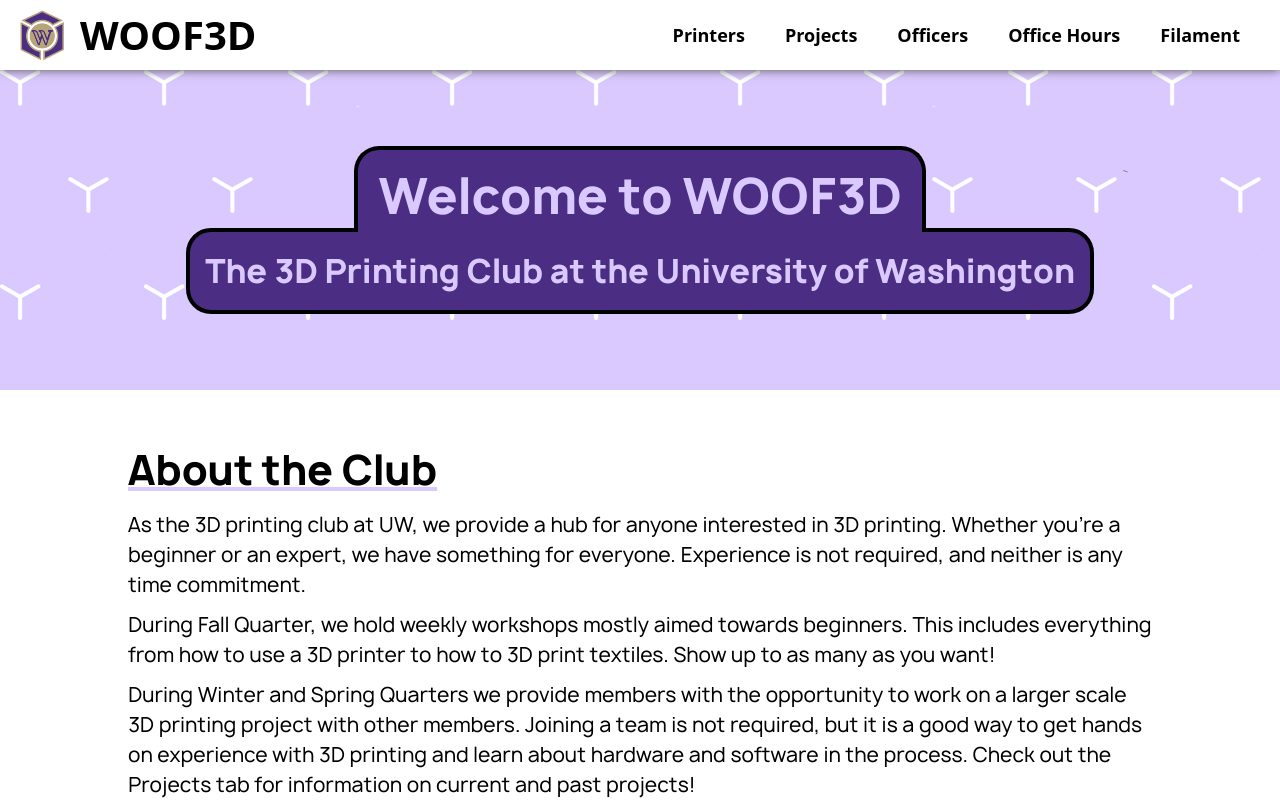
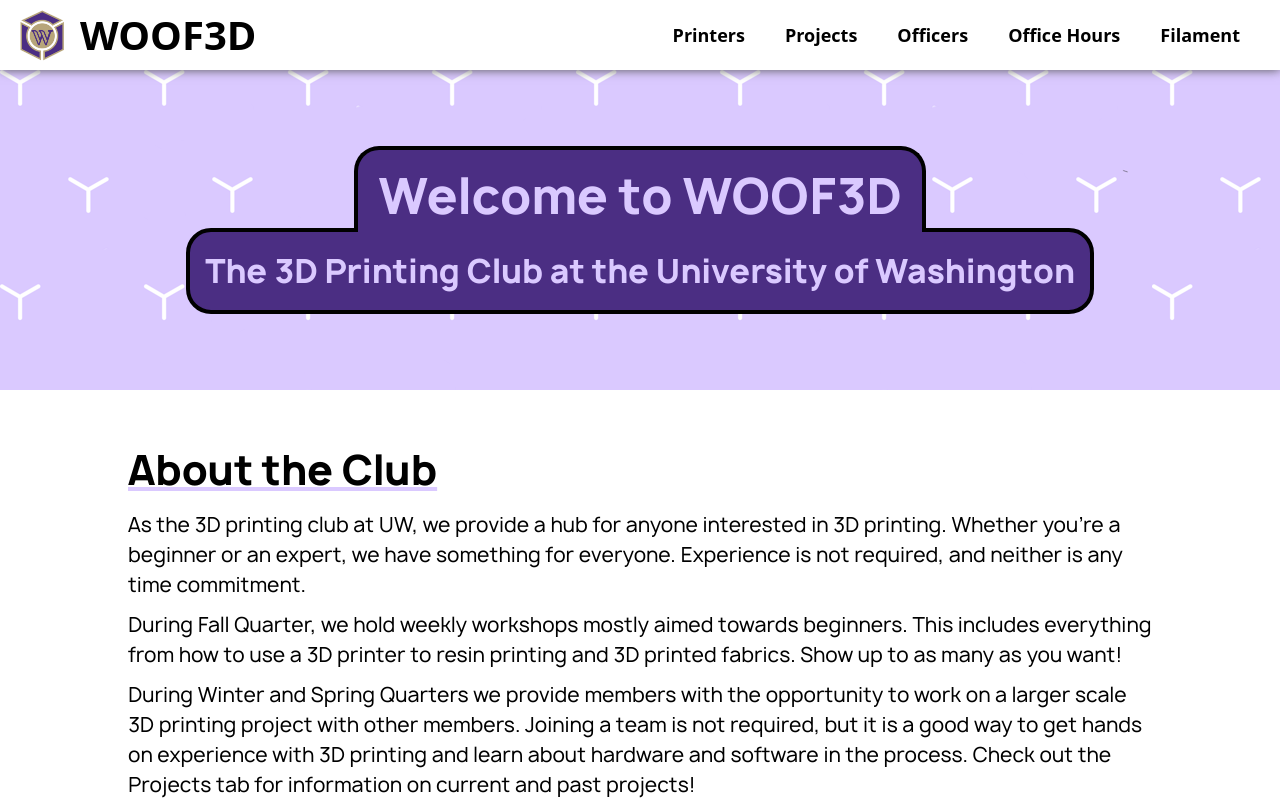
Before and after one commit to woof3dUW/WOOF3D-Website, a Next.js app: page / in a window 1280 px wide. Shown: the top 800 px of the page. Built offline with nearby package versions, Linux system fonts and the light colour scheme.

Commit message:
Updated join form link

```diff
--- a/src/app/page.tsx
+++ b/src/app/page.tsx
@@ -19,7 +19,7 @@
                     Whether you&apos;re a beginner or an expert, we have something for everyone. Experience is not required, and neither is any time commitment.
                     </p>
                     <p className="Text">During Fall Quarter, we hold weekly workshops mostly aimed towards beginners. This includes everything from how to use a
-                        3D printer to how to 3D print textiles. Show up to as many as you want!
+                        3D printer to resin printing and 3D printed fabrics. Show up to as many as you want!
                     </p>
                     <p className="Text">During Winter and Spring Quarters we provide members with the opportunity to work on a larger
                         scale 3D printing project with other members. Joining a team is not required, but it is a good way to get hands on
@@ -39,7 +39,7 @@
                         <li className="Step">Join the Discord Server</li>
                         <div className="StepDetails">This is where all communication and announcements take place. Click <a href="https://discord.gg/neKV9u38PV" className="Link" target="_blank" rel="noreferrer noopener">here</a> to join.</div>
                         <li className="Step">Fill out the Join Form</li>
-                        <div className="StepDetails">This helps us keep track of the club&apos;s scale. Click <a href="https://forms.gle/hXFLdNgB5KLaSfyo6" className="Link" target="_blank" rel="noreferrer noopener">here</a> to fill out the form.</div>
+                        <div className="StepDetails">This helps us keep track of the club&apos;s scale. Click <a href="https://docs.google.com/forms/d/e/1FAIpQLSeka9KWy7joNUKKWT9C1vyCEv2DDofYtIFL5T8g3doXHtmN1g/viewform?usp=sharing&ouid=117707997533947116436" className="Link" target="_blank" rel="noreferrer noopener">here</a> to fill out the form.</div>
                         <li className="Step">Fill out the Fee Form (Optional)</li>
                         <div className="StepDetails">This puts your name down for paying the club fee, which gives you access to unlimited filament, access to the
                             club printers and free pizza every quarter. Fees can be paid either through PayPal or by giving cash to an officer. Click <a href="https://docs.google.com/forms/d/e/1FAIpQLSf8yugFeTvsDFzVgzXpk7UOm4lbAYiHEVELpiI2eQCwVMb2QQ/viewform?usp=sf_link" className="Link" target="_blank" rel="noreferrer noopener">here</a> to fill out the fee payment form.
```
